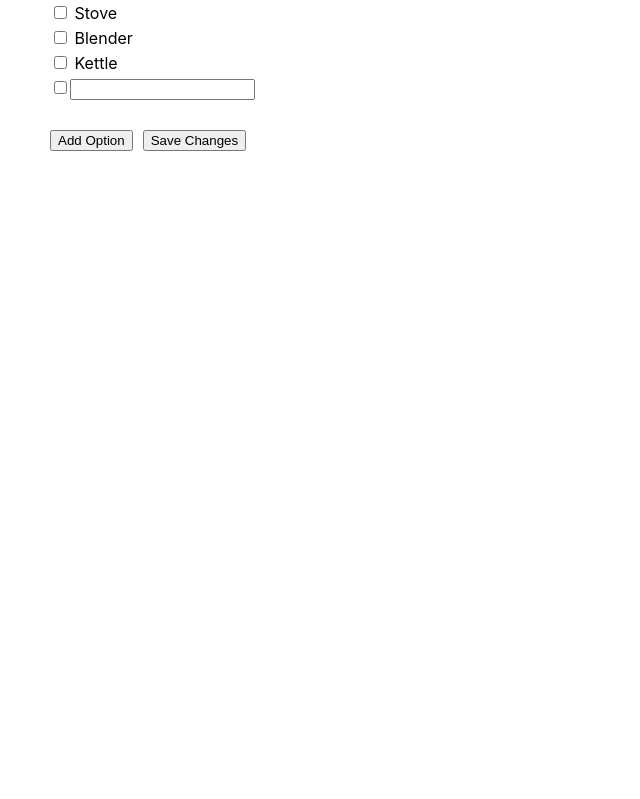
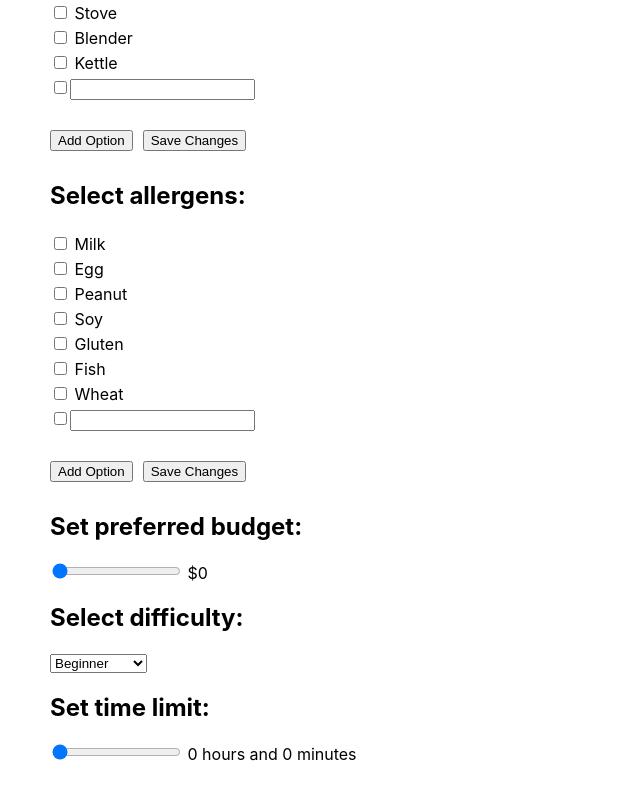
Before and after one commit to Devansh-Ojha/SaveBites, a React (Create React App) app in the folder frontend/: page /preferences in a window 1280 px wide. Shown: the part 453-1252 px from the top of the page, without its empty margins (0-640 px from the left). Before the commit the page ends 800 px from the top, so only its background shows below. Built offline with nearby package versions, Linux system fonts and the light colour scheme.

Commit message:
basic preference selection page design complete (?)

```diff
--- a/frontend/src/App.js
+++ b/frontend/src/App.js
@@ -13,6 +13,10 @@ import { useState } from 'react';
 function App() {
   const [cuisines, setCuisines] = useState([]);
   const [appliances, setAppliances] = useState([]);
+  const [allergens, setAllergens] = useState([]);
+  const budgetState = useState(0);
+  const difficultyState = useState("Beginner");
+  const timeState = useState(0);
 
   return (
     //hero
@@ -34,9 +38,9 @@ function App() {
         <Route path="/login" element={<Login />}></Route>
         <Route path="/signup" element={<Signup />}></Route>
         <Route path="/profile" element={<UserProfile name={"Tester"}/>}></Route>
-        <Route path="/generate" element={<Generate appliances={appliances} cuisines={cuisines}/>}></Route>
+        <Route path="/generate" element={<Generate time={timeState[0] }difficulty={difficultyState[0]} budget={budgetState[0]} allergens={allergens} appliances={appliances} cuisines={cuisines}/>}></Route>
         <Route path="/recipes" element={<Recipes />}></Route>
-        <Route path="/preferences" element={<Preferences setCuisines={setCuisines} setAppliances={setAppliances}/>}></Route>
+        <Route path="/preferences" element={<Preferences timeState={timeState} difficultyState={difficultyState} budgetState={budgetState} setAllergens={setAllergens} setCuisines={setCuisines} setAppliances={setAppliances}/>}></Route>
       </Routes>
     </Router>
   );
--- a/frontend/src/Generate.js
+++ b/frontend/src/Generate.js
@@ -1,7 +1,7 @@
 import { useState } from 'react';
 //import preferences from './Preferences.js';
 
-export default function Generate({ appliances, cuisines }) {
+export default function Generate({ time, difficulty, budget, allergens, appliances, cuisines }) {
 	const [recipes, setRecipes] = useState([]);
 
 	// const testIngredients = Preferences.testIngredients;
@@ -72,7 +72,7 @@ export default function Generate({ appliances, cuisines }) {
 				</ul>
 			</div>
 
-			<button onClick={generateRecipe}>Generate</button>
+			<button onClick={generateRecipe}>Generate with ${budget} budget and {difficulty.toLowerCase()} difficulty within {Math.floor(time / 60)} {Math.floor(time / 60) == 1 ? "hour" : "hours"} and {time % 60} {time % 60 == 1 ? "minute" : "minutes"}</button>
 
 			<div style={{position: "relative", left: "50px"}}>
 				{recipes.map( (item) =>
--- a/frontend/src/Preferences.js
+++ b/frontend/src/Preferences.js
@@ -1,15 +1,43 @@
 import { useState } from 'react';
 import Selector from './Selector.js';
 
-export default function Preferences({ setCuisines, setAppliances}) {
+export default function Preferences({ timeState, difficultyState, budgetState, setCuisines, setAppliances, setAllergens }) {
 
 	return (
-		<div style={{position: "relative", left: "50px"}}>
-			<h2>Select cuisines:</h2>
-			<Selector setState={setCuisines} options={["American", "Italian", "Chinese", "Mexican", "Indian"]}/>
+		<div>
+			<span style={{position: "relative", left: "50px"}}>
+				<h2>Select cuisines:</h2>
+				<Selector setState={setCuisines} options={["American", "Italian", "Chinese", "Mexican", "Indian"]}/>
 
-			<h2>Select appliances:</h2>
-			<Selector setState={setAppliances} options={["Oven", "Air Fryer", "Stove", "Blender", "Kettle"]}/>
+				<h2>Select appliances:</h2>
+				<Selector setState={setAppliances} options={["Oven", "Air Fryer", "Stove", "Blender", "Kettle"]}/>
+
+				<h2>Select allergens:</h2>
+				<Selector setState={setAllergens} options={["Milk", "Egg", "Peanut", "Soy", "Gluten", "Fish", "Wheat"]}/>
+			</span>
+
+			<span style={{position: "relative", left: "50px"}}>
+				<h2>Set preferred budget:</h2>
+				<label>
+					<input type="range" defaultValue={budgetState[0]} onChange={e => budgetState[1](e.target.value)}></input> ${budgetState[0]}
+				</label>
+
+				<h2>Select difficulty:</h2>
+				<select value={difficultyState[0]} onChange={e => difficultyState[1](e.target.value)}>
+					<option>Beginner</option>
+					<option>Intermediate</option>
+					<option>Advanced</option>
+				</select>
+
+				<h2>Set time limit:</h2>
+				<label>
+					<input type="range" min="0" max="300" defaultValue={timeState[0]} onChange={e => timeState[1](e.target.value)}></input> {Math.floor(timeState[0] / 60)} {Math.floor(timeState[0] / 60) == 1 ? "hour" : "hours"} and {timeState[0] % 60} {timeState[0] % 60 == 1 ? "minute" : "minutes"}
+				</label>
+			</span>
+
+
+
+			<p style={{height: "500px"}}></p>
 		</div>
 	);
 }
```
